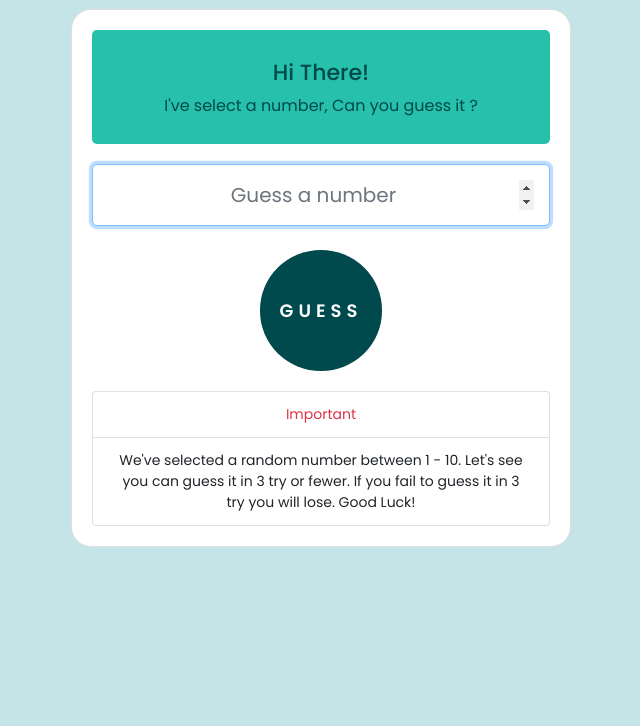
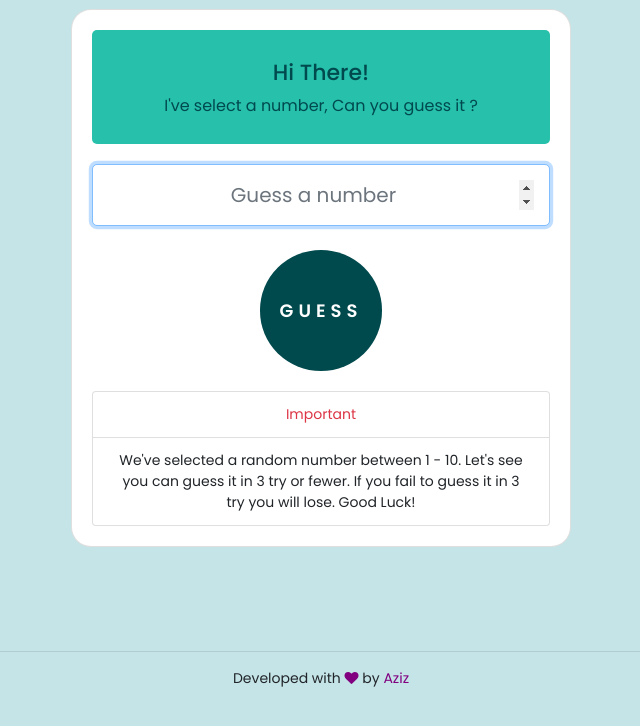
Before and after one commit to rafs2n/Guess-The-Number, a plain HTML site: page index.html in a window 1280 px wide. Shown: the part 154-880 px from the top of the page, without its empty margins (319-959 px from the left). Before the commit the page ends 800 px from the top, so only its background shows below. Drawn offline with nearby package versions, Linux system fonts and the light colour scheme.

Commit message:
cmd fixed

```diff
--- a/index.html
+++ b/index.html
@@ -61,8 +61,12 @@
             </div>
         </main>
 
-
     </div>
+    <footer class="text-center mt-5">
+        <hr>
+        <p>Developed with <span><i class="fa fa-heart"></i></span> by <a id="copyright" target="_blank"
+                href="https://www.facebook.com/rafsan.anip/">Aziz</a></p>
+    </footer>
 
 
 
--- a/style.css
+++ b/style.css
@@ -89,6 +89,18 @@ header p{
     font-size: 14px;
 }
 
+footer{
+    padding: 40px;
+    font-size: 14px;
+}
+footer span{
+    color: purple;
+}
+#copyright{
+    text-decoration: none;
+    color: purple;
+}
+
 /* -----------Responsive for Mobile----------- */
 
 @media screen and (max-width: 850px) {
@@ -125,5 +137,4 @@ header p{
     header p{
         font-size: 17px;
     }
-
 }
```
Also changed, not shown: 1 other file.
